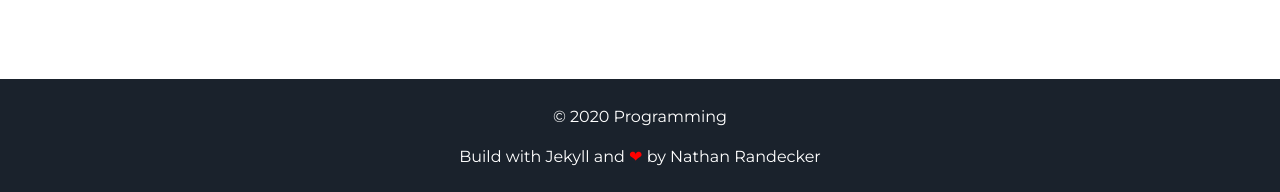
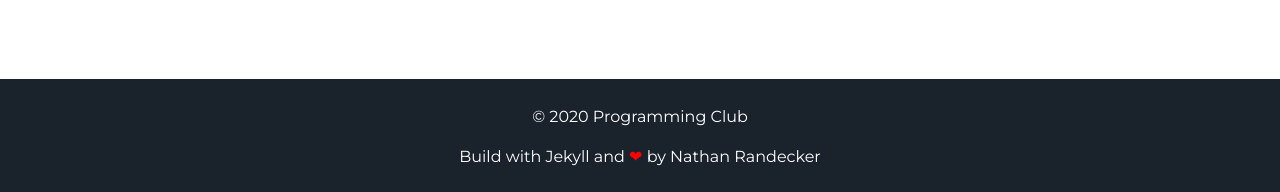
Before and after one commit to ytw060309/ProgrammingClub, a Jekyll site: the page built from index.html, in a window 1280 px wide and 900 px high, scrolled down 1942 px. Shown: the part 705-897 px from the top of the window. Built offline with Jekyll 4.4.1, drawn with Linux system fonts in a browser that asks for light colours; some of the changed text lies outside the part shown.

Commit message:
about page

```diff
--- a/_config.yml
+++ b/_config.yml
@@ -5,7 +5,7 @@ description: 프로그래밍 동아리 신청 사이트
 # url: "localhost:3000" # the base hostname & protocol for your site e.g. http://willianjusten.com.br
 
 # User settings
-username: 2020 Programming
+username: 2020 Programming Club
 user_description: 2020학년도 분당중 프로그래밍 동아리
 user_title: 회장 유태우
 email: helloworld1620@naver.com
```
